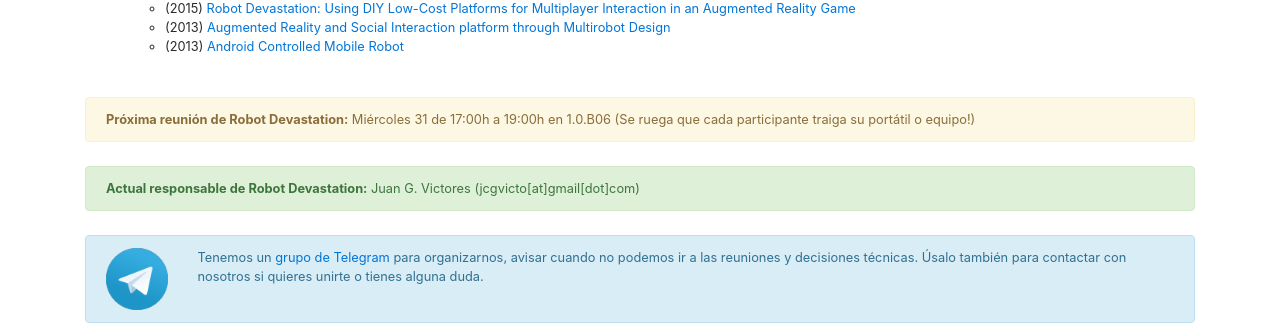
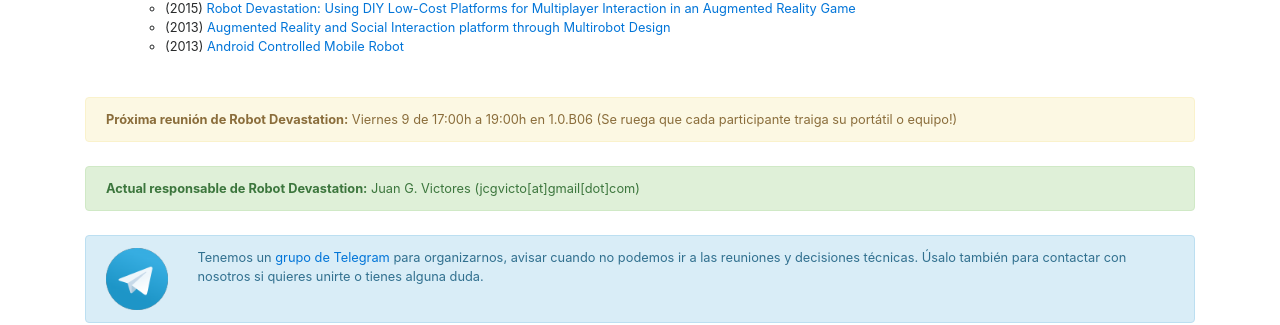
Before and after one commit to asrob-uc3m/asrob-uc3m.github.io, a Jekyll site: the page built from _workgroups/2017-05-28-robot-devastation.markdown, in a window 1280 px wide and 900 px high, scrolled down 929 px. Shown: the part 311-636 px from the top of the window. Built offline with Jekyll 4.4.1, drawn with Linux system fonts in a browser that asks for light colours.

Commit message:
Update 2017-05-28-robot-devastation.markdown

```diff
--- a/_workgroups/2017-05-28-robot-devastation.markdown
+++ b/_workgroups/2017-05-28-robot-devastation.markdown
@@ -10,7 +10,7 @@
 picture_full: /img/rd-full.jpg
 manager: Juan G. Victores
 manager_email: jcgvicto[at]gmail[dot]com
-next_meeting: Miércoles 31 de 17:00h a 19:00h en 1.0.B06 (Se ruega que cada participante traiga su portátil o equipo!)
+next_meeting: Viernes 9 de 17:00h a 19:00h en 1.0.B06 (Se ruega que cada participante traiga su portátil o equipo!)
 layout: workgroup
 active: true
 ---
```
